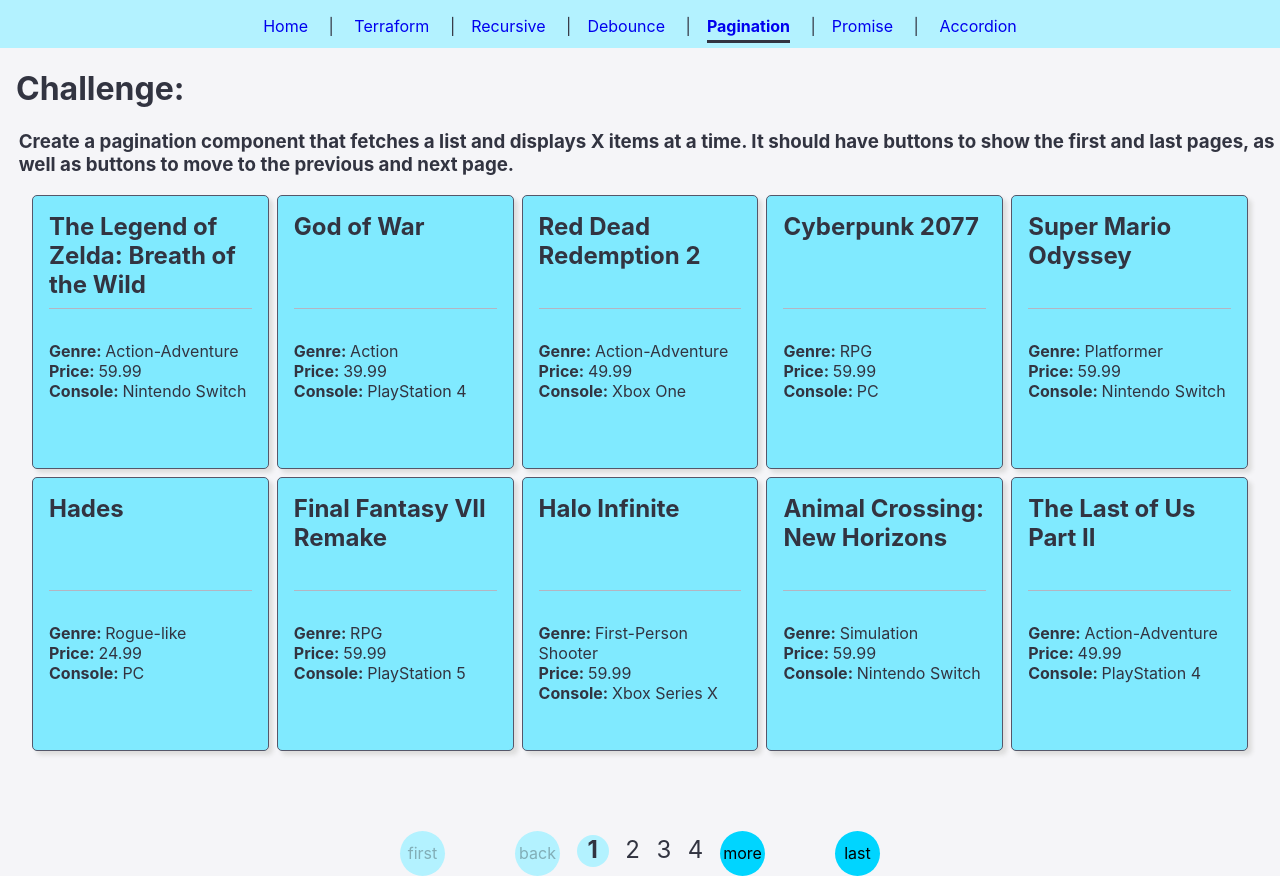
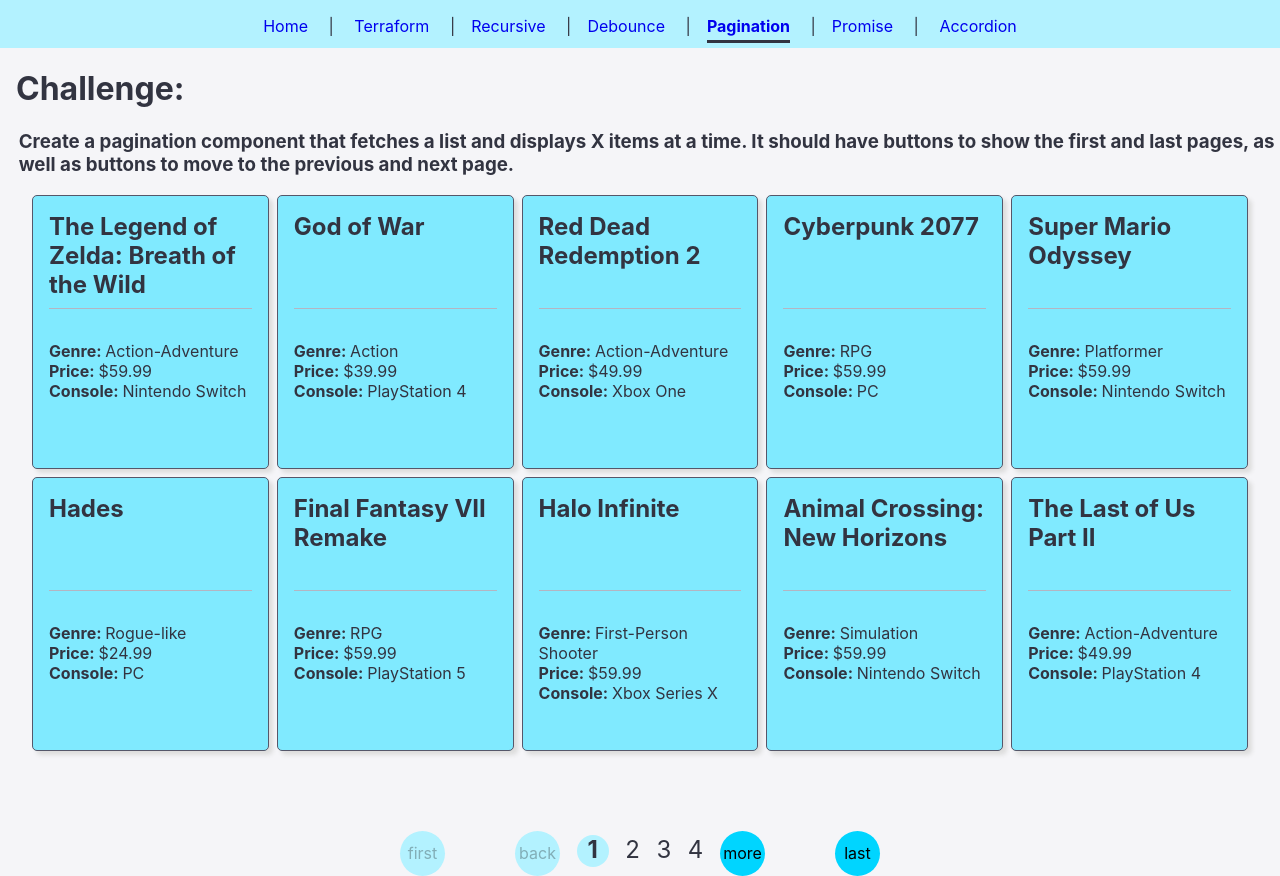
Before and after one commit to jase-d-ace/reddit-frontend-challenges, a React (Create React App) app: page /pagination in a window 1280 px wide. Built offline with nearby package versions, Linux system fonts and the light colour scheme.

Commit message:
add dollar sign

```diff
--- a/src/challenges/GameCard.js
+++ b/src/challenges/GameCard.js
@@ -6,7 +6,7 @@
             </div>
             <div className="card-body">
                 <span><strong>Genre: </strong> {game.genre}</span>
-                <span><strong>Price: </strong> {game.price === 0 ? "Free" : `${game.price}`}</span>
+                <span><strong>Price: </strong> {game.price === 0 ? "Free" : `$${game.price}`}</span>
                 <span><strong>Console: </strong> {game.console}</span>
             </div>
         </div>
```
